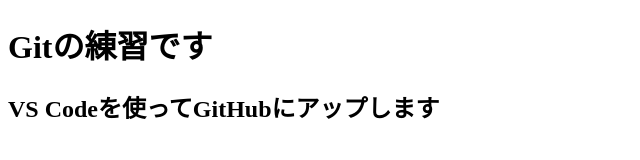
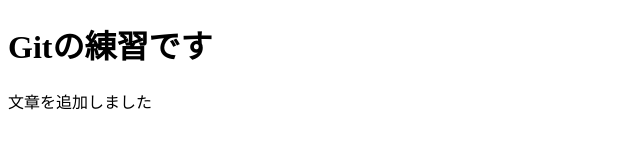
Before and after one commit to KoyamaTakemi0/samplegit, a plain HTML site: page git_sample.html in a window 1280 px wide. Shown: the whole page, without its empty margins (0-640 px from the left). Drawn offline with Linux system fonts and the light colour scheme.

Commit message:
h2テキスト削除、文章追加

```diff
--- a/git_sample.html
+++ b/git_sample.html
@@ -1,5 +1,6 @@
 <!DOCTYPE html>
 <html lang="ja">
 <h1>Gitの練習です</h1>
-<h2>VS Codeを使ってGitHubにアップします</h2>
+
+<p>文章を追加しました</p>
 </html>
```
